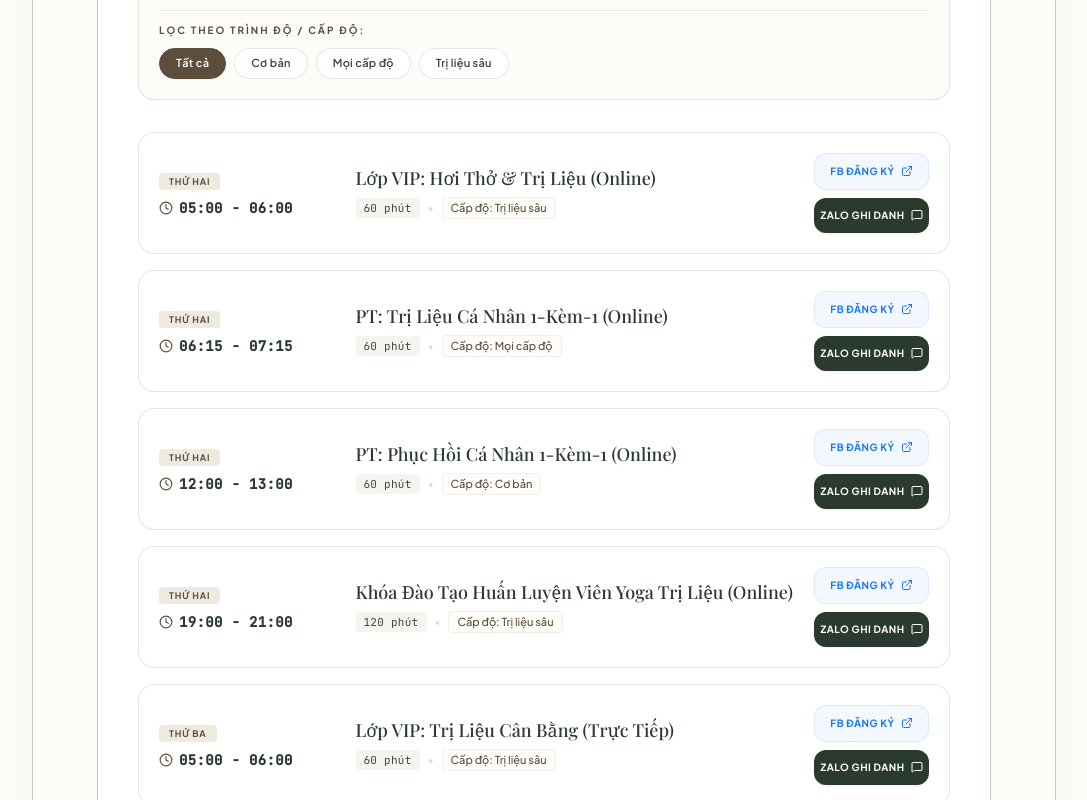
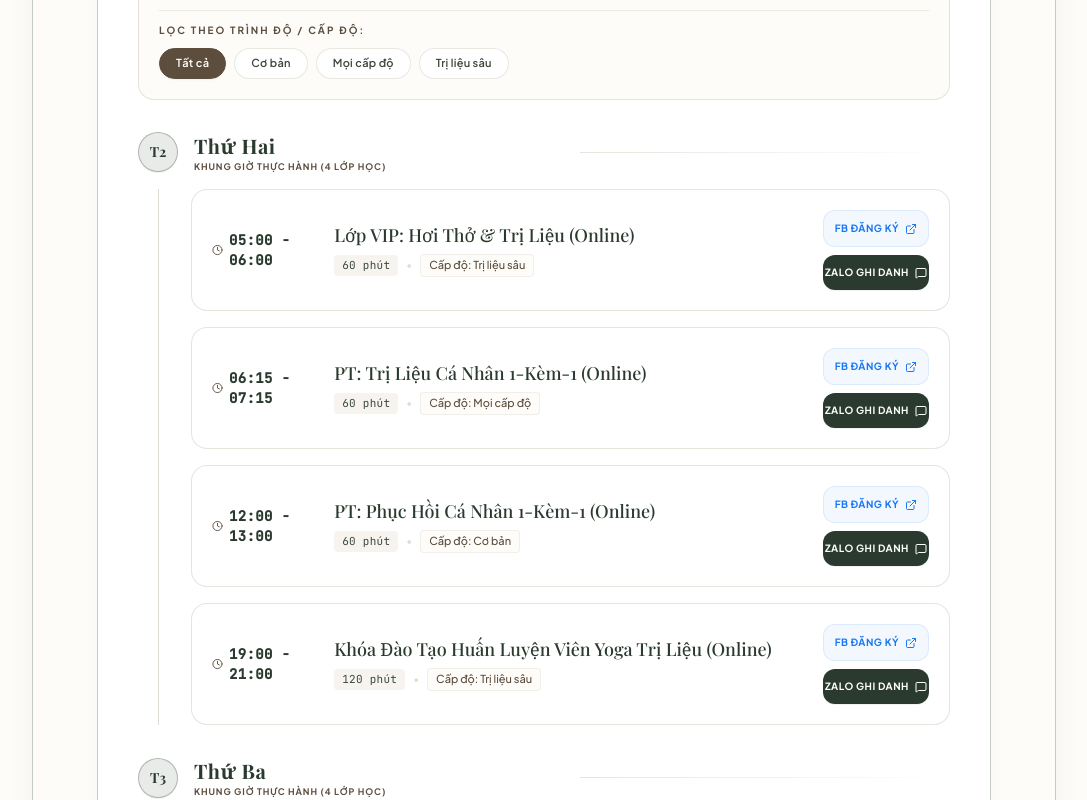
Before and after one commit to namt-fptu/Yoga-Instructor-Portfolio, a React (Vite) app: page / in a window 1280 px wide. Shown: the part 7540-8340 px from the top of the page, without its empty margins (96-1183 px from the left). Built offline with nearby package versions, Linux system fonts and the light colour scheme; a web font is replaced by a local one.

Commit message:
style: group and indent class schedules by day of the week

```diff
--- a/src/components/ClassSchedule.tsx
+++ b/src/components/ClassSchedule.tsx
@@ -131,10 +131,17 @@ export default function ClassSchedule() {
 
       </div>
 
-      {/* Schedule Render Grid with fully response visual treatment */}
-      <div className="space-y-4 min-h-[150px]">
+      {/* Schedule Render Grid with fully responsive grouped layout */}
+      <div className="space-y-8 min-h-[150px]">
         <AnimatePresence mode="popLayout">
-          {filteredSchedules.length === 0 ? (
+          {(() => {
+            const scheduleDaysOrder = ['Thứ Hai', 'Thứ Ba', 'Thứ Tư', 'Thứ Năm', 'Thứ Sáu', 'Thứ Bảy'];
+            const activeDays = (selectedDay === 'Tất cả' ? scheduleDaysOrder : [selectedDay]).filter((day) =>
+              filteredSchedules.some((sch) => sch.day === day)
+            );
+
+            if (activeDays.length === 0) {
+              return (
                 <motion.div
                   initial={{ opacity: 0, y: 10 }}
                   animate={{ opacity: 1, y: 0 }}
@@ -143,8 +150,42 @@ export default function ClassSchedule() {
                 >
                   Chưa tìm thấy buổi học phù hợp với bộ lọc đã chọn. Hãy chọn một "Thứ trong tuần" hoặc "Cấp độ" khác.
                 </motion.div>
-          ) : (
-            filteredSchedules.map((sch) => {
+              );
+            }
+
+            return activeDays.map((day) => {
+              const daySchedules = filteredSchedules.filter((sch) => sch.day === day);
+              const dayInfo = getDayLabel(day);
+
+              return (
+                <motion.div
+                  key={day}
+                  layout
+                  initial={{ opacity: 0, y: 15 }}
+                  animate={{ opacity: 1, y: 0 }}
+                  exit={{ opacity: 0, y: -15 }}
+                  transition={{ duration: 0.3 }}
+                  className="space-y-4"
+                >
+                  {/* Day Header - Highly Prominent */}
+                  <div className="flex items-center gap-4 mt-6 first:mt-0 group">
+                    <div className="flex-none w-10 h-10 rounded-full bg-art-green/10 border border-art-green/30 flex items-center justify-center text-art-green font-serif font-bold text-sm shadow-2xs group-hover:bg-art-green group-hover:text-white transition-all duration-300">
+                      {dayInfo.abbr}
+                    </div>
+                    <div className="flex-1 min-w-0">
+                      <h4 className="text-lg sm:text-xl font-serif font-bold text-art-green-dark tracking-wide">
+                        {day}
+                      </h4>
+                      <p className="text-[9px] uppercase tracking-widest text-art-taupe font-bold">
+                        Khung giờ thực hành ({daySchedules.length} lớp học)
+                      </p>
+                    </div>
+                    <div className="hidden sm:block flex-1 h-[1px] bg-gradient-to-r from-art-divider/60 to-transparent" />
+                  </div>
+
+                  {/* Indented schedules list with left-line timeline */}
+                  <div className="pl-6 sm:pl-8 border-l border-art-divider/80 ml-5 space-y-4">
+                    {daySchedules.map((sch) => {
                       return (
                         <motion.div
                           key={sch.id}
@@ -158,21 +199,14 @@ export default function ClassSchedule() {
                           {/* Subtle highlight bar on active hover on the left border */}
                           <div className="absolute left-0 top-0 bottom-0 w-1.5 bg-art-green opacity-0 group-hover:opacity-100 transition-opacity duration-300 pointer-events-none" />
 
-                  {/* Left segment: Day, Time & Mobile Header */}
-                  <div className="md:col-span-3 flex md:flex-col items-center md:items-start justify-between md:justify-center gap-2 pb-2.5 md:pb-0 border-b border-art-divider/40 md:border-b-0">
-                    <div className="space-y-1">
-                      <span className="inline-block px-2.5 py-0.5 bg-art-taupe-bg text-art-taupe text-[9px] uppercase tracking-widest font-bold rounded">
-                        {sch.day}
-                      </span>
-                      <div className="flex items-center gap-1.5 text-xs sm:text-sm text-art-green font-semibold mt-1">
+                          {/* Left segment: Time */}
+                          <div className="md:col-span-2 flex items-center gap-1.5 text-xs sm:text-sm text-art-green font-semibold pb-2 md:pb-0 border-b border-art-divider/40 md:border-b-0">
                             <Clock className="w-3.5 h-3.5 text-art-taupe" />
                             <span className="font-mono tracking-wide">{sch.time}</span>
                           </div>
-                    </div>
-                  </div>
 
                           {/* Center segment: Class Info */}
-                  <div className="md:col-span-7 lg:col-span-7 space-y-1.5 py-1 md:py-0">
+                          <div className="md:col-span-8 space-y-1.5 py-1 md:py-0">
                             <h4 className="text-base sm:text-lg font-serif font-medium text-art-green leading-snug group-hover:text-art-taupe transition-colors">
                               {sch.className}
                             </h4>
@@ -202,8 +236,12 @@ export default function ClassSchedule() {
                           </div>
                         </motion.div>
                       );
-            })
-          )}
+                    })}
+                  </div>
+                </motion.div>
+              );
+            });
+          })()}
         </AnimatePresence>
       </div>
 
```
Lines whose indentation alone changed are shown as unchanged.
